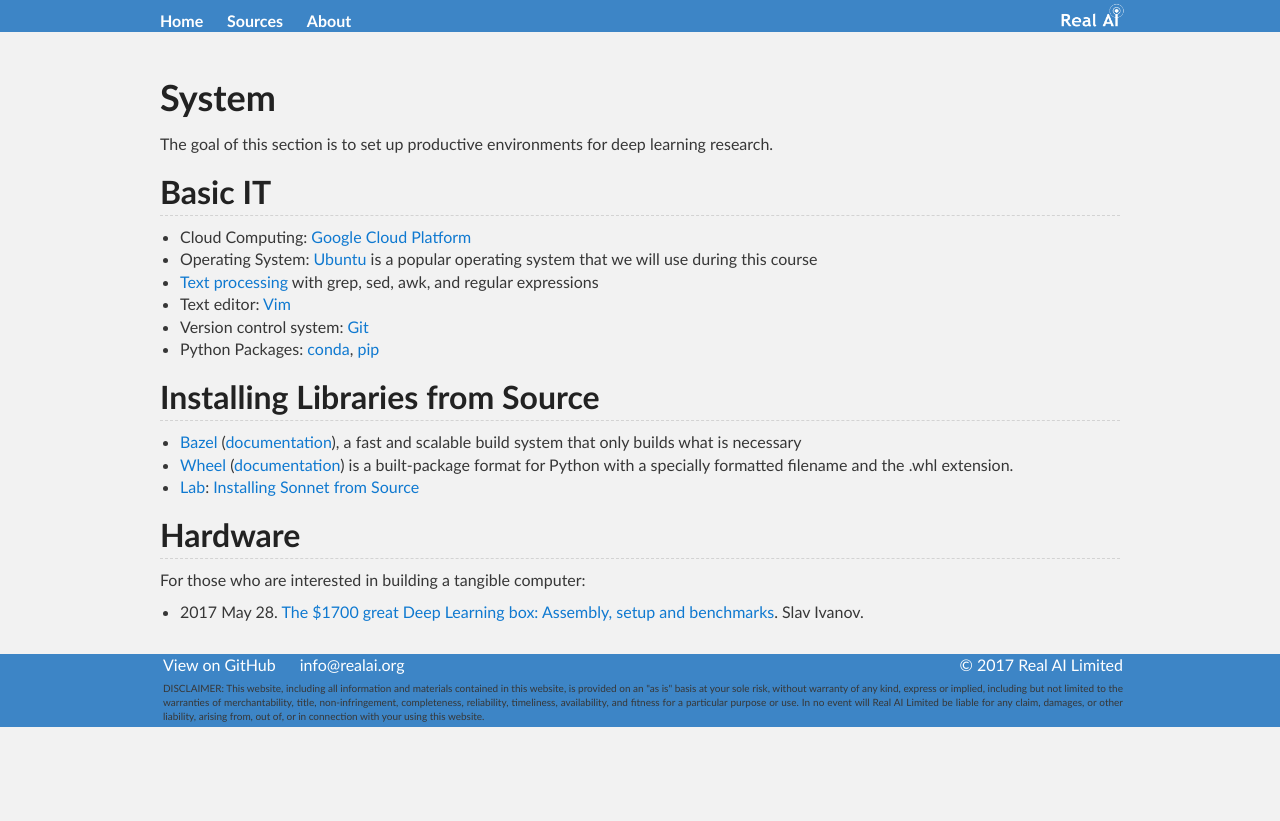
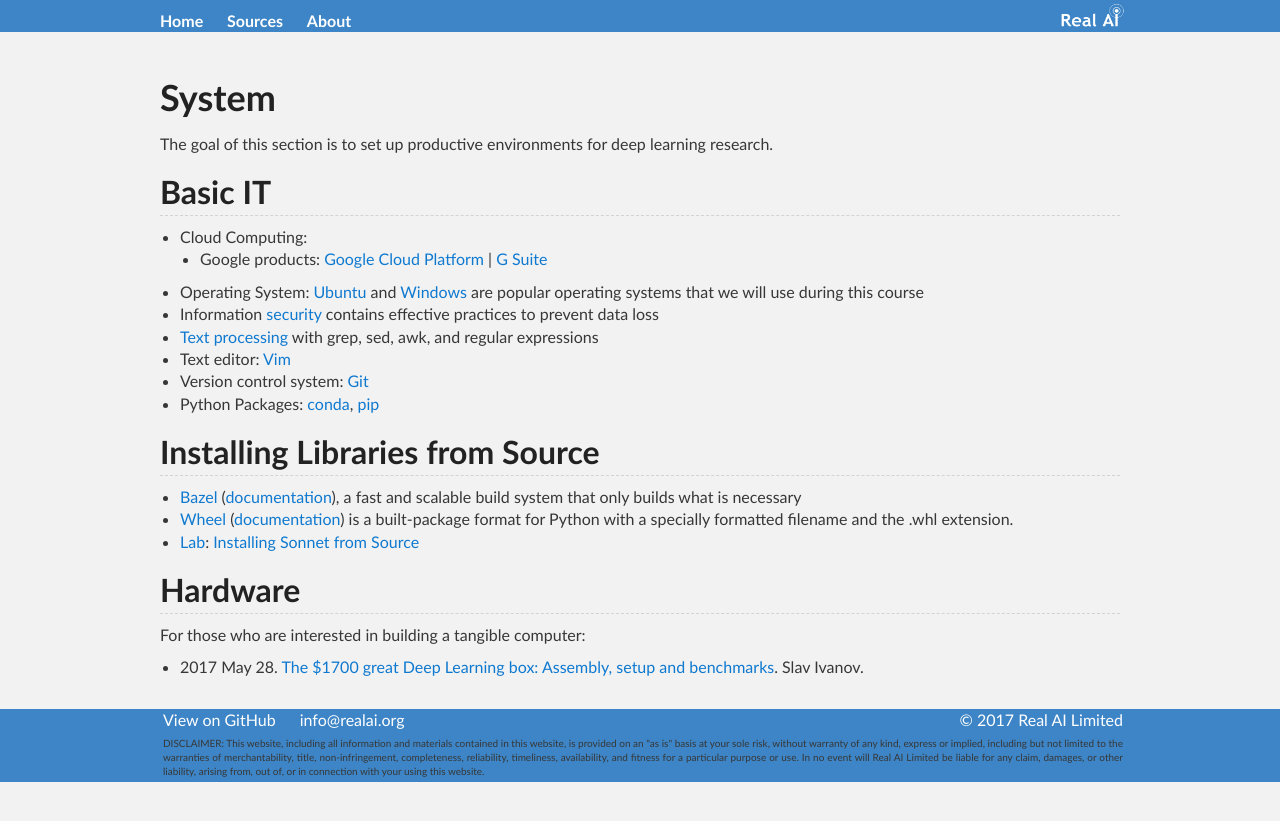
Before and after one commit to Tonywuhk/realai.org, a Jekyll site: the page built from course/system.md, in a window 1280 px wide. Shown: the top 821 px of the page. Built offline with Jekyll 4.4.1, drawn with Linux system fonts in a browser that asks for light colours; our own code applies the rules of GitHub Pages for plain Markdown files; the repository's description, which GitHub fills in, is left out.

Commit message:
Update files

```diff
--- a/course/system.md
+++ b/course/system.md
@@ -7,8 +7,10 @@
 
 ## Basic IT
 
-* Cloud Computing: [Google Cloud Platform](http://realai.org/course/google-cloud-platform/)
-* Operating System: [Ubuntu](http://realai.org/course/ubuntu/) is a popular operating system that we will use during this course
+* Cloud Computing:
+  * Google products: [Google Cloud Platform](http://realai.org/course/google-cloud-platform/) \| [G Suite](http://realai.org/course/g-suite/)
+* Operating System: [Ubuntu](http://realai.org/course/ubuntu/) and [Windows](http://realai.org/course/windows/) are popular operating systems that we will use during this course
+* Information [security](http://realai.org/course/security/) contains effective practices to prevent data loss
 * [Text processing](http://realai.org/course/text-processing/) with grep, sed, awk, and regular expressions
 * Text editor: [Vim](http://realai.org/course/vim/)
 * Version control system: [Git](http://realai.org/course/git/)
```
Also changed, not shown: about/style-guide.md (renamed from about/style.md, +2 -1 lines), course/g-suite.md (added, +11 -0 lines), course/security.md (added, +9 -0 lines), environments.md (+3 -1 lines), research-groups/README.md (+1 -0 lines), research-groups/facebook-AI-research.md (+2 -0 lines).
